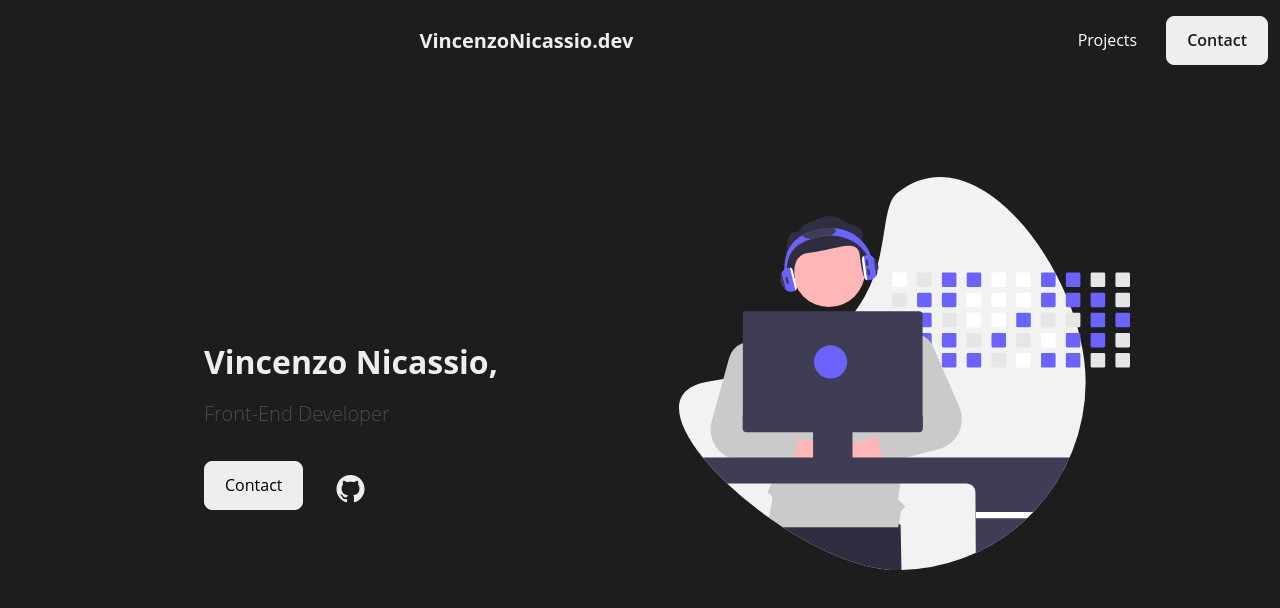
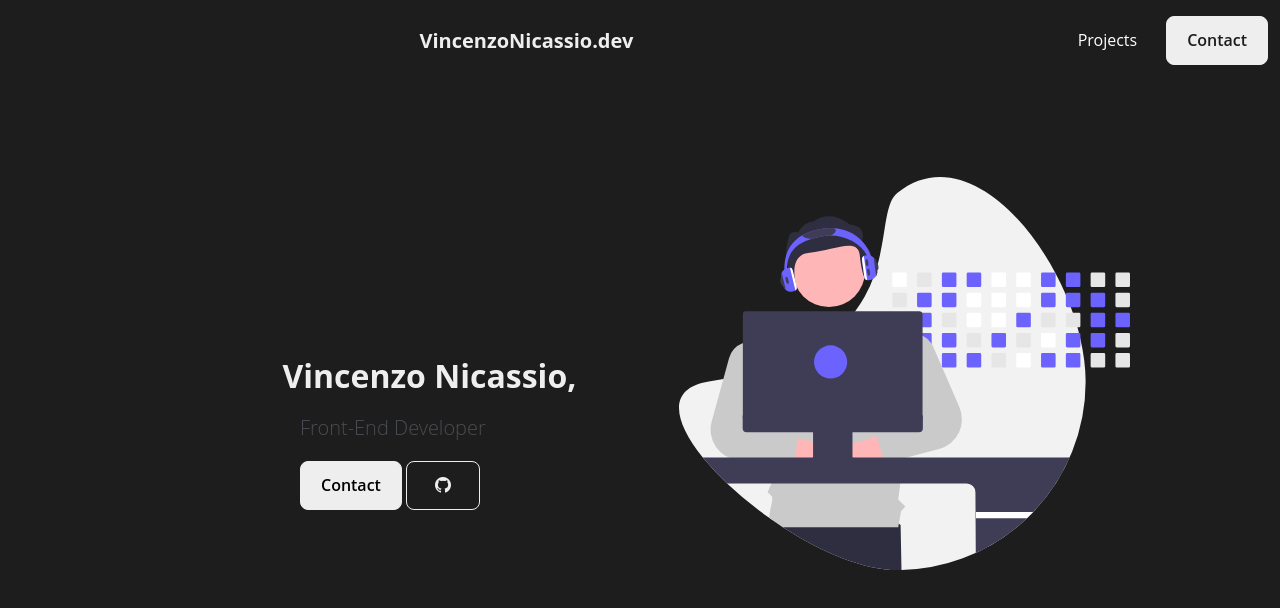
Before and after one commit to tiubarore/dev-portfolio, a website: page index.html in a window 1280 px wide. Shown: the top 608 px of the page. Drawn offline with nearby package versions, Linux system fonts and the light colour scheme.

Commit message:
edited html

```diff
--- a/index.html
+++ b/index.html
@@ -56,11 +56,17 @@
           <div
             class="col-md-5 col-12 d-md-block d-flex align-content-center justify-content-center flex-column mt-md-0 mt-md-4 mt-7"
           >
-            <h1 class="fs-2 text-light mt-md-6">Vincenzo Nicassio,</h1>
-            <p class="lead">Front-End Developer</p>
-            <a href="contact.html" class="btn btn-light">Contact</a>
-            <a href="https://github.com/tiubarore" class="btn btn-dark mt-2"
-              ><i class="bi bi-github ms-2 fs-3 text-light"></i
+            <h1 class="fs-2 text-light mt-md-6 text-center">
+              Vincenzo Nicassio,
+            </h1>
+            <p class="lead ms-md-6 ms-7">Front-End Developer</p>
+            <a
+              href="contact.html"
+              class="btn btn-light fw-semibold ms-md-6 mb-2 mb-md-0"
+              >Contact</a
+            >
+            <a href="https://github.com/tiubarore" class="btn btn-outline-light"
+              ><i class="bi bi-github ms-2 fs-6 me-2"></i
             ></a>
           </div>
           <div class="col-md-5">
```
